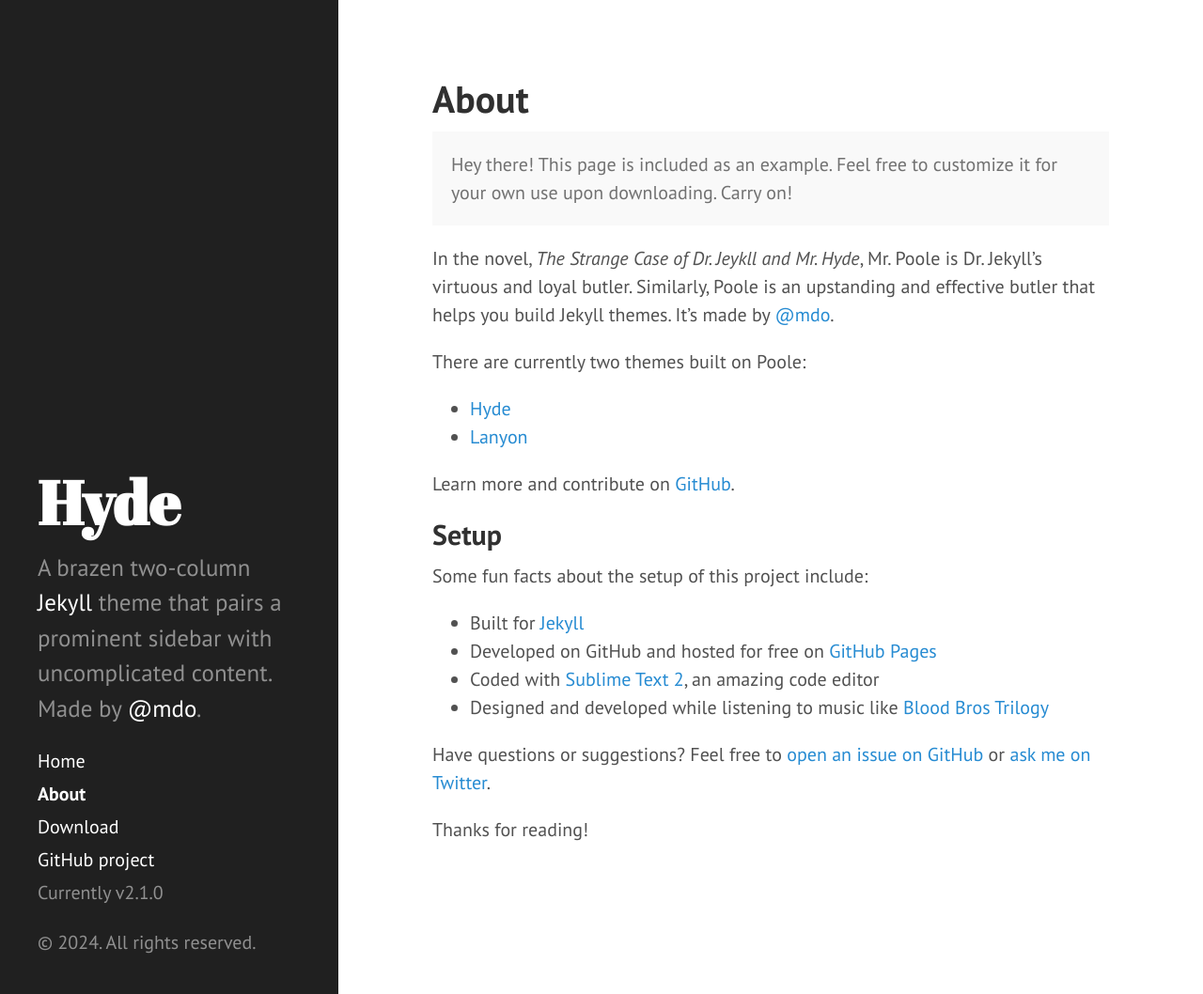
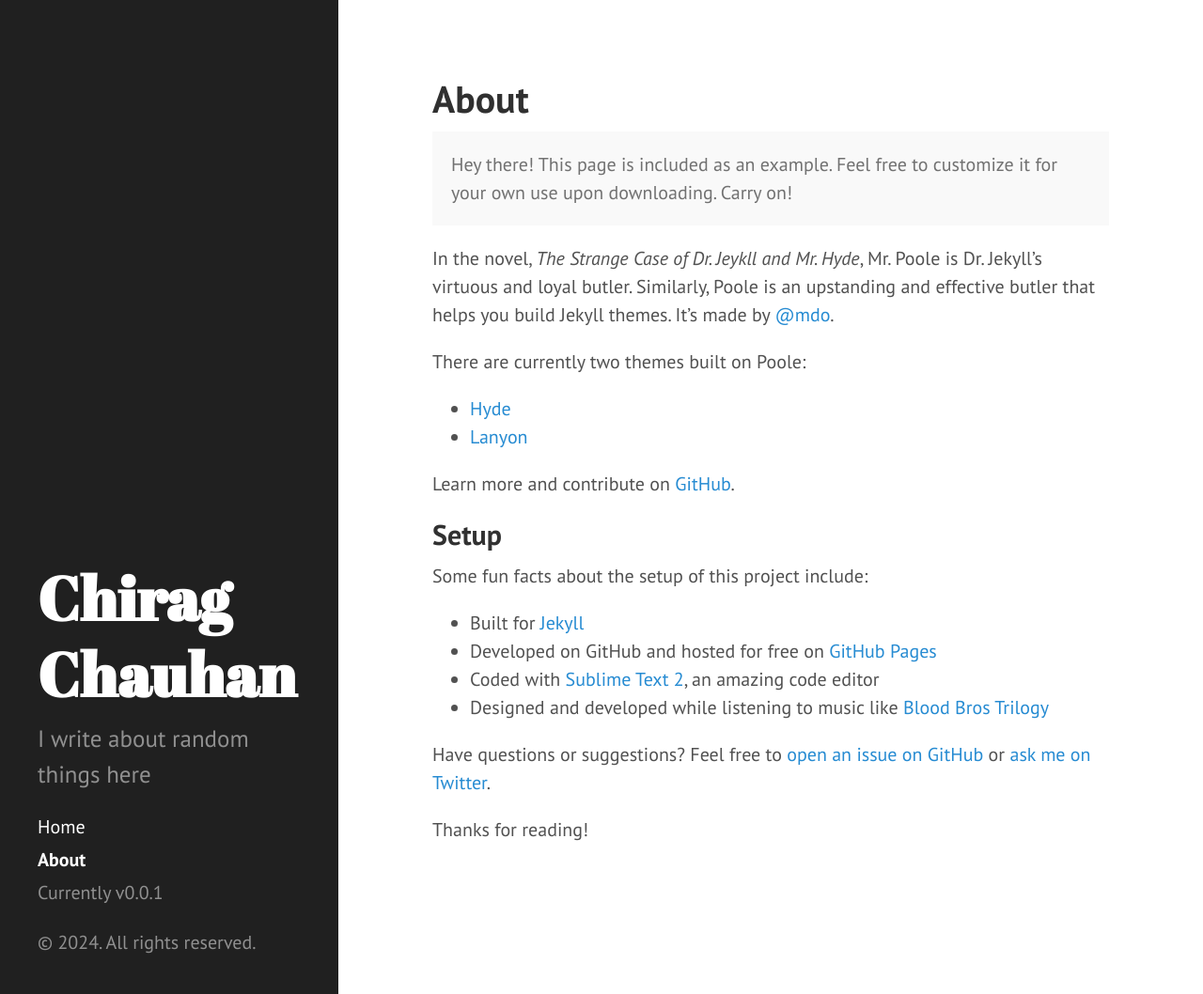
Before and after one commit to mr1holmes/mr1holmes.github.io, a Jekyll site: the page built from about.md, in a window 1280 px wide and 1058 px high. Shown: the whole window at 94% size. Built offline with Jekyll 4.4.1, drawn with Linux system fonts in a browser that asks for light colours.

```diff
--- a/_config.yml
+++ b/_config.yml
@@ -10,10 +10,10 @@
 permalink: /:title/
 
 # Setup
-title:            Hyde
-tagline:          'A Jekyll theme'
-description:      'A brazen two-column <a href="http://jekyllrb.com" target="_blank">Jekyll</a> theme that pairs a prominent sidebar with uncomplicated content. Made by <a href="https://twitter.com/mdo" target="_blank">@mdo</a>.'
-url:              http://hyde.getpoole.com
+title:            Chirag Chauhan
+tagline:          'Your friendly neighbourhood'
+description:      'I write about random things here'
+url:              https://github.com/mr1holmes
 baseurl:          /
 
 author:
@@ -23,7 +23,7 @@
 paginate:         5
 
 # Custom vars
-version:          2.1.0
+version:          0.0.1
 
 github:
   repo:           https://github.com/poole/hyde
--- a/_includes/sidebar.html
+++ b/_includes/sidebar.html
@@ -26,8 +26,8 @@
         {% endif %}
       {% endfor %}
 
-      <a class="sidebar-nav-item" href="{{ site.github.repo }}/archive/v{{ site.version }}.zip">Download</a>
-      <a class="sidebar-nav-item" href="{{ site.github.repo }}">GitHub project</a>
+      <!-- <a class="sidebar-nav-item" href="{{ site.github.repo }}/archive/v{{ site.version }}.zip">Download</a> -->
+      <!-- <a class="sidebar-nav-item" href="{{ site.github.repo }}">GitHub project</a> -->
       <span class="sidebar-nav-item">Currently v{{ site.version }}</span>
     </nav>
 
--- a/_layouts/post.html
+++ b/_layouts/post.html
@@ -12,6 +12,7 @@
   <h2>Related Posts</h2>
   <ul class="related-posts">
     {% for post in site.related_posts limit:3 %}
+    {% if post.published != false %}
       <li>
         <h3>
           <a href="{{ post.url }}">
@@ -20,6 +21,7 @@
           </a>
         </h3>
       </li>
+    {% endif %}
     {% endfor %}
   </ul>
 </div>
```
Also changed, not shown: _posts/2012-02-06-whats-jekyll.md (+1 -0 lines), _posts/2012-02-07-example-content.md (+1 -0 lines), _posts/2013-12-28-introducing-hyde.md (+1 -0 lines), _posts/2024-10-05-hello-world.md (added, +7 -0 lines).
